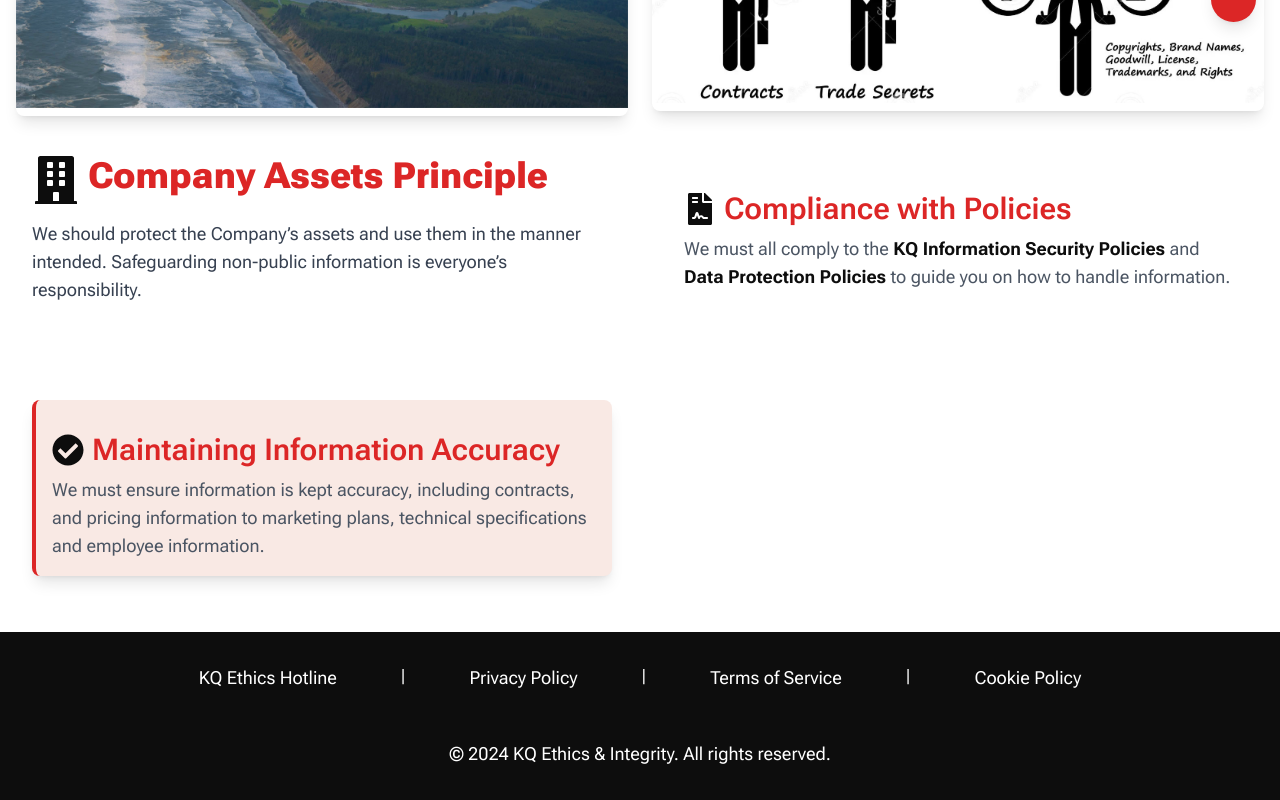
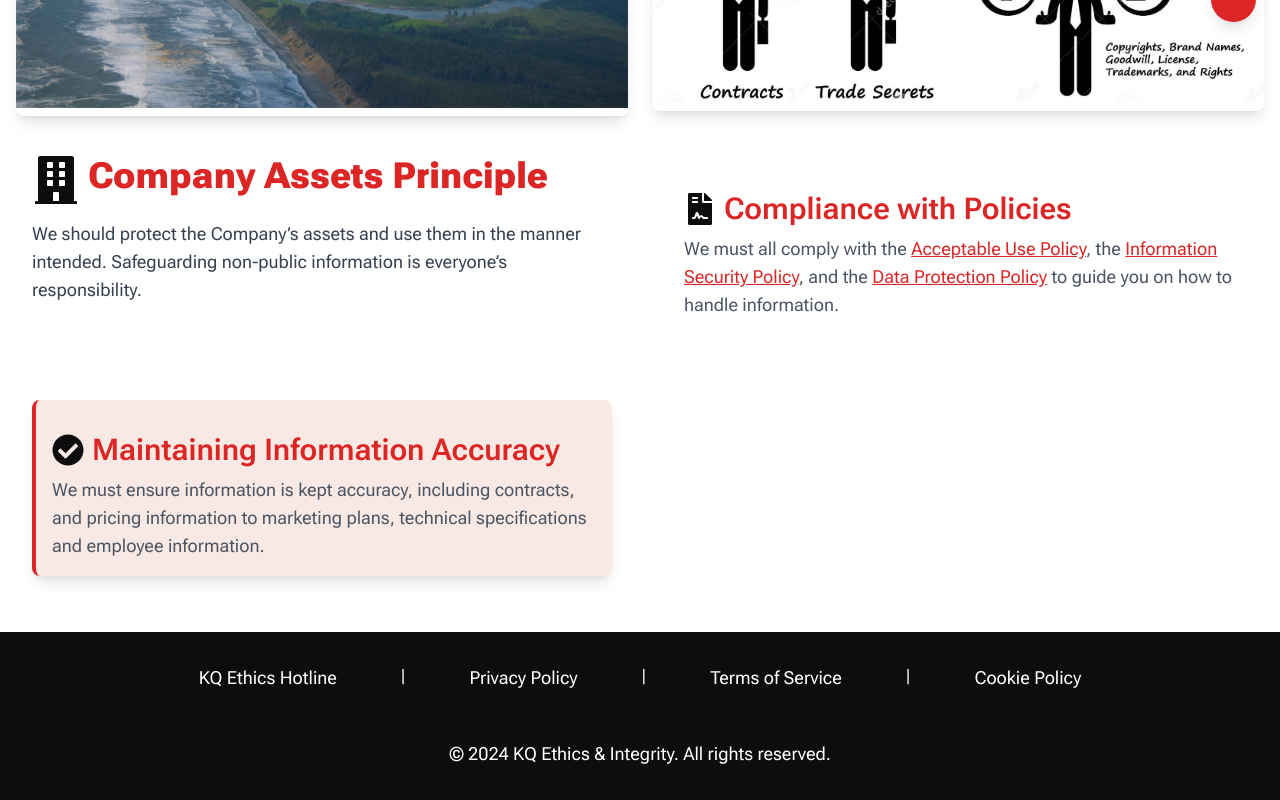
Before and after one commit to jeffmakuto/adili_v3, a Next.js app in the folder adili/: page /policies/company-assets in a window 1280 px wide. Shown: the part 754-1554 px from the top of the page. Built offline with nearby package versions, Linux system fonts and the light colour scheme; no server answers.

Commit message:
feat: create links to external policies

```diff
--- a/adili/src/ui/company-assets/compliance.tsx
+++ b/adili/src/ui/company-assets/compliance.tsx
@@ -2,6 +2,10 @@ import { FaFileContract } from 'react-icons/fa'
 import { heading, paragraph } from '@/styles/values'
 
 const ComplianceWithPolicies: React.FC = () => {
+    const acceptableUsePolicyUrl = process.env.NEXT_PUBLIC_ACCEPTABLE_USE_POLICY_URL || '#';
+    const infoSecurityPolicyUrl = process.env.NEXT_PUBLIC_INFO_SECURITY_POLICY_URL || '#';
+    const dataProtectionPolicyUrl = process.env.NEXT_PUBLIC_DATA_PROTECTION_POLICY_URL || '#';
+
     return (
         <div className="p-4 mb-6">
             <div className="flex items-center">
@@ -12,9 +16,31 @@ const ComplianceWithPolicies: React.FC = () => {
                 <h2 className={heading}>Compliance with Policies</h2>
             </div>
             <p className={paragraph}>
-                We must all comply to the <strong>KQ Information Security Policies </strong>
-                and <strong>Data Protection Policies</strong> to guide you on how to handle
-                information.
+                We must all comply with the&nbsp;
+                <a
+                    href={acceptableUsePolicyUrl}
+                    target="_blank"
+                    rel="noopener noreferrer"
+                    className="text-red-600 underline"
+                >
+                    Acceptable Use Policy
+                </a>, the&nbsp;
+                <a
+                    href={infoSecurityPolicyUrl}
+                    target="_blank"
+                    rel="noopener noreferrer"
+                    className="text-red-600 underline"
+                >
+                    Information Security Policy
+                </a>, and the&nbsp;
+                <a
+                    href={dataProtectionPolicyUrl}
+                    target="_blank"
+                    rel="noopener noreferrer"
+                    className="text-red-600 underline"
+                >
+                    Data Protection Policy
+                </a>&nbsp;to guide you on how to handle information.
             </p>
         </div>
     );
```
